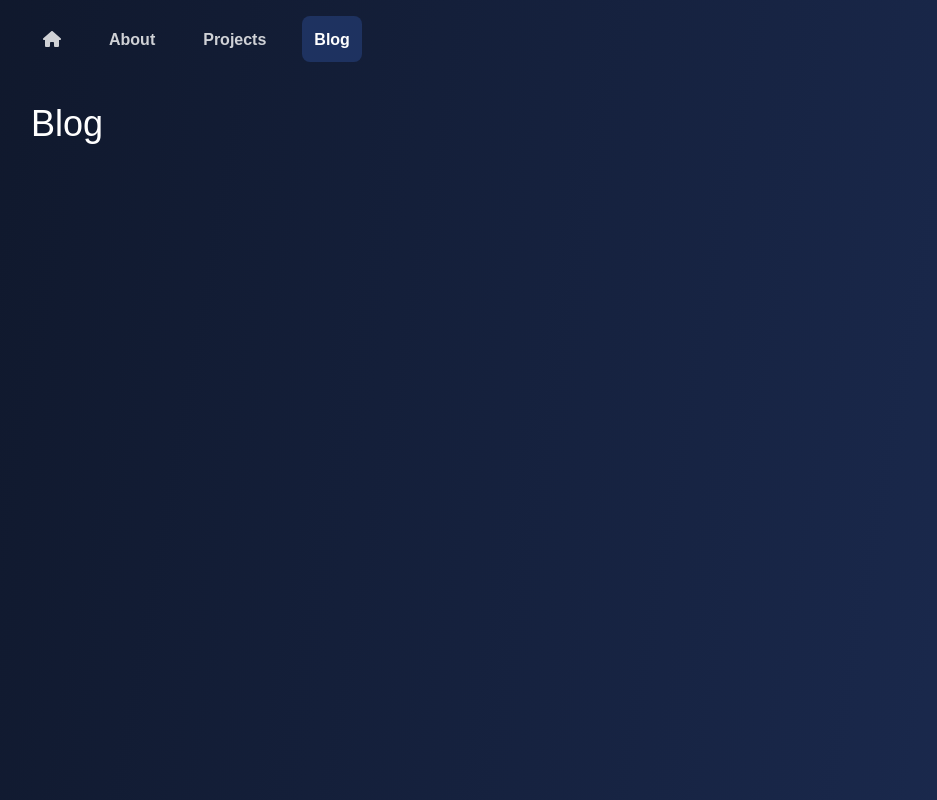
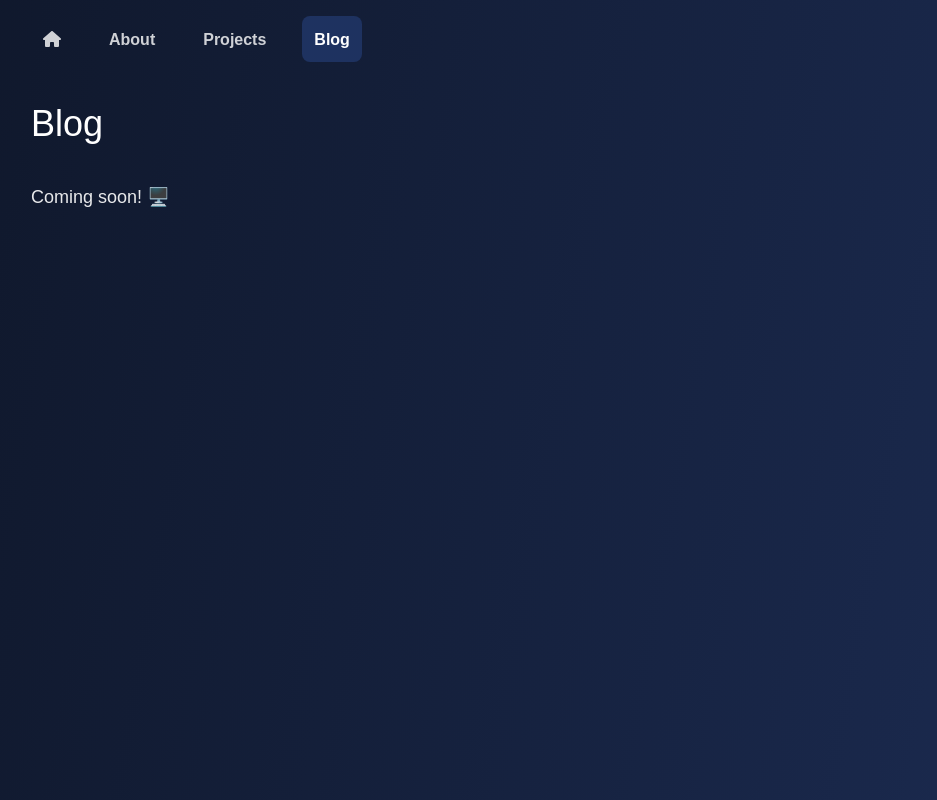
Before and after one commit to denidiasjr/denidiasjr.github.io, a React (Create React App) app: page /blog in a window 1280 px wide. Shown: the whole page, without its empty margins (97-1034 px from the left). Built offline with nearby package versions, Linux system fonts and the light colour scheme.

Commit message:
feat: Adjust about grid

```diff
--- a/src/pages/About.tsx
+++ b/src/pages/About.tsx
@@ -23,6 +23,12 @@ const Heading = styled.h1`
 const AboutGroup = styled.div`
     display: flex;
     gap: 3.6rem;
+
+    @media (max-width: 871px) {
+        flex-direction: column;
+        align-items: center;
+        margin-bottom: 2.4rem;
+    }
 `;
 
 const Image = styled.img`
--- a/src/pages/Blog.tsx
+++ b/src/pages/Blog.tsx
@@ -19,6 +19,12 @@ const Heading = styled.h1`
     font-weight: 500;
 `;
 
+const Text = styled.p`
+    font-size: 1.8rem;
+    opacity: 0.9;
+    text-align: justify;
+`;
+
 export const Blog = () => {
     return (
         <SectionContainer
@@ -27,6 +33,7 @@ export const Blog = () => {
             transition={{ duration: 0.5 }}
         >
             <Heading>Blog</Heading>
+            <Text>Coming soon! 🖥️</Text>
         </SectionContainer>
     );
 };
```
Also changed, not shown: src/images/profile.png.
